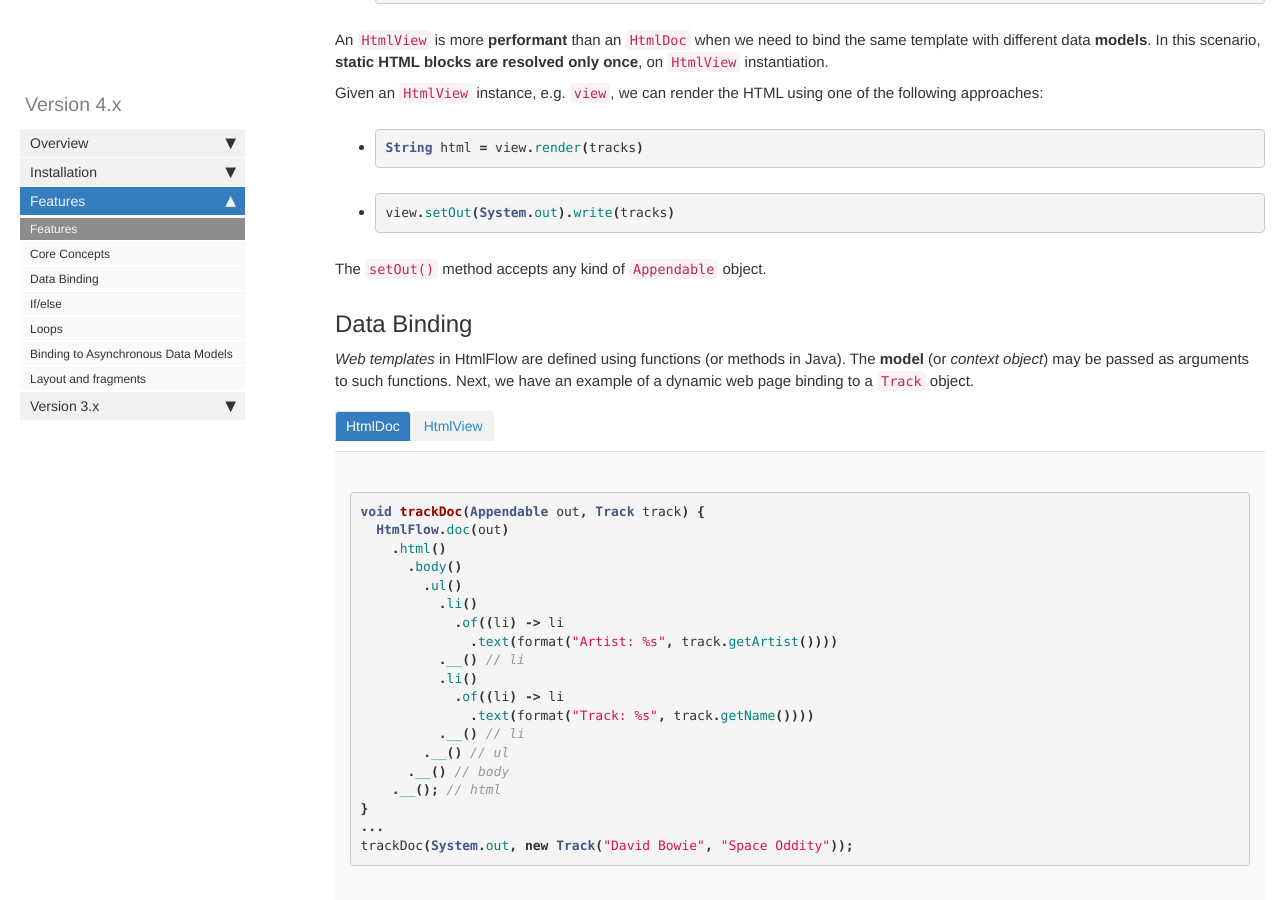
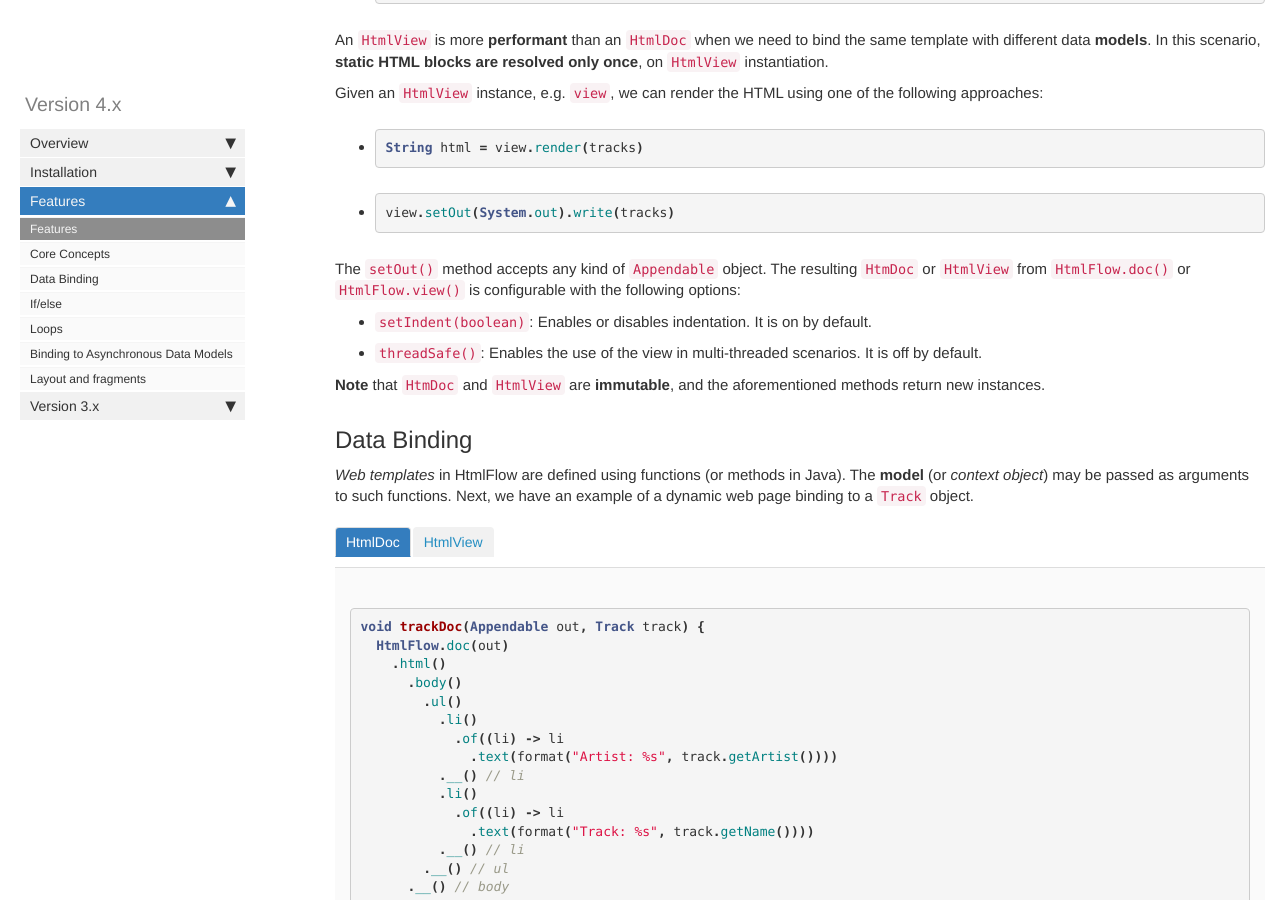
Before and after one commit to xmlet/HtmlFlow, a Jekyll site: the page built from pages/htmlflow/features.md, in a window 1280 px wide and 900 px high, scrolled down 843 px. Built offline with Jekyll 4.4.1, drawn with Linux system fonts in a browser that asks for light colours; comment, search, counter and statistics services are not loaded.

```diff
--- a/pages/htmlflow/features.md
+++ b/pages/htmlflow/features.md
@@ -52,6 +52,11 @@ following approaches:
 </ul>
 
 The `setOut()` method accepts any kind of `Appendable` object.
+The resulting `HtmDoc` or `HtmlView` from `HtmlFlow.doc()` or `HtmlFlow.view()` is configurable with the following options:
+* `setIndent(boolean)`: Enables or disables indentation. It is on by default.
+* `threadSafe()`: Enables the use of the view in multi-threaded scenarios. It is off by default.
+
+**Note** that `HtmDoc` and `HtmlView` are **immutable**, and the aforementioned methods return new instances.
 
 ## Data Binding
 
```
Also changed, not shown: _posts/2024-01-12-Release-4.3.md (added, +23 -0 lines).
